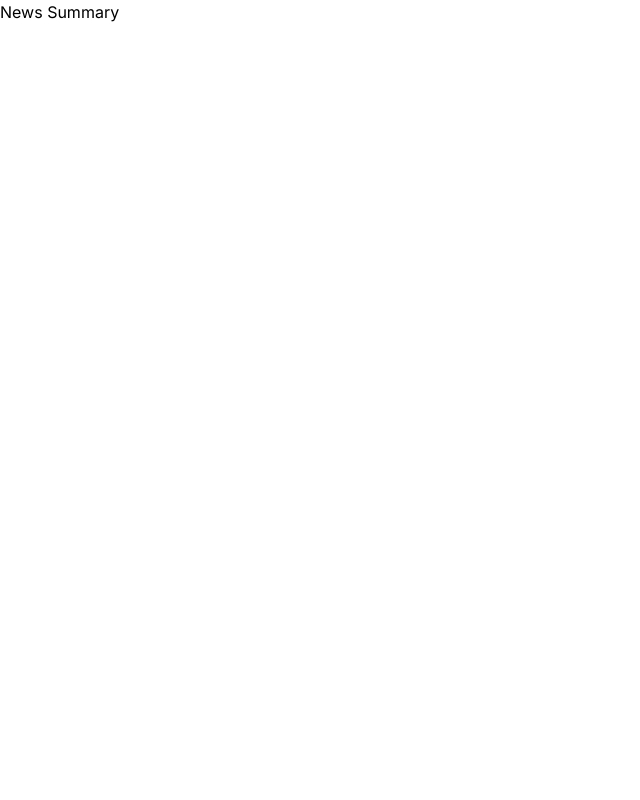
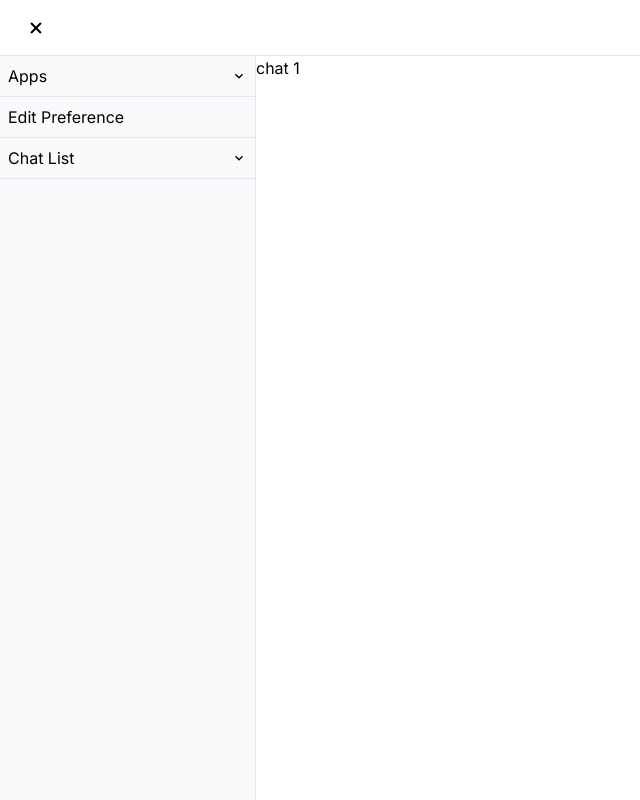
Before and after one commit to swortaljuju/llmapps, a Next.js app: page /newssummary in a window 1280 px wide. Shown: the whole page, without its empty margins (0-640 px from the left). Built offline with nearby package versions, Linux system fonts and the light colour scheme.

Commit message:
setup common apps layout

```diff
--- /dev/null
+++ b/app/common/appslayout.tsx
@@ -0,0 +1,160 @@
+'use client';
+
+import { useState } from 'react';
+import Link from 'next/link';
+import { BiMenu, BiX } from 'react-icons/bi';
+import { MdExpandMore, MdExpandLess } from 'react-icons/md';
+import {apps} from './constants';
+
+export interface ChatListItem {
+    label: string;
+    chatId: number;
+    onClick: (chatId: number) => void;
+}
+
+export interface ChatList {
+    title: string;
+    items: ChatListItem[];
+}
+
+interface AppsLayoutProps {
+    mainChat: React.ReactNode;
+    editPreference?: () => void;
+    chatList: ChatList;
+}
+
+export function AppsLayout({
+    mainChat,
+    editPreference,
+    chatList
+}: AppsLayoutProps) {
+    const [isNavOpen, setIsNavOpen] = useState(true);
+    const [expandedSections, setExpandedSections] = useState({
+        apps: false,
+        chatList: false,
+        });
+
+    const toggleSection = (section: 'apps' | 'chatList') => {
+        setExpandedSections(prev => ({
+            ...prev,
+            [section]: !prev[section]
+        }));
+    };
+
+    const [highLightPreference, setHighLightPreference] = useState(false);
+
+    const [chatHighlights, setChatHighlights] = useState<Record<number, boolean>>(
+        chatList.items.reduce((acc, item) => ({
+            ...acc,
+            [item.chatId]: false
+        }), {})
+    );
+
+    const resetHighlights = () => {
+        setHighLightPreference(false);
+        setChatHighlights(
+            Object.keys(chatHighlights).reduce((acc, key) => ({
+                ...acc,
+                [key]: false
+            }), {})
+        );
+    };
+
+    const onChatListItemClick = (chatListItem: ChatListItem) => {
+        resetHighlights();
+        setChatHighlights(prev => ({
+            ...prev,
+            [chatListItem.chatId]: true
+        }));
+        chatListItem.onClick(chatListItem.chatId);
+    }
+    return (
+        <div className="h-screen flex flex-col">
+            {/* Header */}
+            <header className="h-14 border-b flex items-center px-4 bg-white">
+                <button
+                    onClick={() => setIsNavOpen(!isNavOpen)}
+                    className="p-2 hover:bg-gray-100 rounded-md"
+                >
+                    {isNavOpen ? <BiX size={24} /> : <BiMenu size={24} />}
+                </button>
+            </header>
+
+            <div className="flex-1 flex overflow-hidden">
+                {/* Navigation Sidebar */}
+                <nav className={`w-64 border-r bg-gray-50 flex-shrink-0 flex flex-col transition-all duration-300 ease-in-out ${isNavOpen ? 'translate-x-0' : '-translate-x-64'}
+        `}>
+                    {/* Apps Section */}
+                    <div className="border-b">
+                        <button
+                            onClick={() => toggleSection('apps')}
+                            className="w-full p-2 flex items-center justify-between hover:bg-gray-100"
+                        >
+                            <span className="font-small">Apps</span>
+                            {expandedSections.apps ? <MdExpandLess /> : <MdExpandMore />}
+                        </button>
+                        {expandedSections.apps && (
+                            <div className="px-2 pb-1">
+                                {apps.
+                                filter(app => app.launched)
+                                .map(app => (
+                                    <Link
+                                        key={app.route}
+                                        href={app.route}
+                                        className="block px-4 py-1 rounded-md hover:bg-gray-100"
+                                    >
+                                        {app.name}
+                                    </Link>
+                                ))}
+                            </div>
+                        )}
+                    </div>
+                    {editPreference && (
+                        <div className="border-b">
+                            <button
+                            onClick={() => {
+                                resetHighlights();
+                                setHighLightPreference(true);
+                                editPreference();
+                            }}
+                            className={`w-full p-2 flex items-center justify-between hover:bg-gray-100 ${
+                                highLightPreference ? 'bg-blue-100' : ''
+                            }`}>
+                                <span className="font-small">Edit Preference</span>
+                            </button>
+                        </div>
+                    )}
+
+                    <div className="border-b">
+                        <button
+                            onClick={() => toggleSection('chatList')}
+                            className="w-full p-2 flex items-center justify-between hover:bg-gray-100"
+                        >
+                            <span className="font-small">{chatList.title}</span>
+                            {expandedSections.apps ? <MdExpandLess /> : <MdExpandMore />}
+                        </button>
+                        {expandedSections.chatList && (
+                            <div className="px-2 pb-1">
+                                {chatList.items
+                                .map(chatListItem => (
+                                    <button
+                            onClick={() => onChatListItemClick(chatListItem)}
+                            className={`w-full p-2 flex items-center justify-between hover:bg-gray-100 ${
+                                chatHighlights[chatListItem.chatId] ? 'bg-blue-100' : ''
+                            }`}>
+                                <span className="font-small">{chatListItem.label}</span>
+                            </button>
+                                ))}
+                            </div>
+                        )}
+                    </div>
+                </nav>
+
+                {/* Main Content */}
+                <main className="flex-1 overflow-auto bg-white">
+                    {mainChat}
+                </main>
+            </div>
+        </div>
+    );
+}
--- /dev/null
+++ b/app/common/constants.ts
@@ -0,0 +1,42 @@
+import { BiNews } from 'react-icons/bi';
+import { BsGraphUp, BsBook } from 'react-icons/bs';
+import { MdOutlineRestaurant } from 'react-icons/md';
+import { AiOutlineShopping } from 'react-icons/ai';
+
+export const apps = [
+    {
+        name: "News Summary",
+        description: "Weekly news summary",
+        icon: BiNews,
+        launched: true,
+        route: "/newssummary"
+    },
+    {
+        name: "Stock Summary (Coming Soon)",
+        description: "Weekly stock summary",
+        icon: BsGraphUp,
+        launched: false,
+        route: "/stock"
+    },
+    {
+        name: "Recipe Recommendation (Coming Soon)",
+        description: "Recommend weekly recipe",
+        icon: MdOutlineRestaurant,
+        launched: false,
+        route: "/menurecipe"
+    },
+    {
+        name: "Shopping Guide (Coming Soon)",
+        description: "Detailed production comparison and shopping suggestion",
+        icon: AiOutlineShopping,
+        launched: false,
+        route: "/shoppingguide"
+    },
+    {
+        name: "Knowledge Assistant (Coming Soon)",
+        description: "Generate questions to review the note of any knowledge from a book or an open course or a podcast and further expand some ideas from the book",
+        icon: BsBook,
+        launched: false,
+        route: "/booknotes"
+    }
+];
--- a/app/newssummary/page.tsx
+++ b/app/newssummary/page.tsx
@@ -1,8 +1,72 @@
 // News summary app
 'use client';
+import { AppsLayout, ChatList, ChatListItem } from "../common/appslayout";
+import { useState } from 'react';
 
 export default function NewsSummary() {
+    const [mainUiMode, setMainUiMode] = useState<MainUiMode>(MainUiMode.Chat);
+    const [chatId, setChatId] = useState<number>(1);
+    const onChatListItemClick = (chatId: number) => {
+        setChatId(chatId);
+        setMainUiMode(MainUiMode.Chat); }
+    const chatList: ChatList = {
+        title: 'Chat List',
+        items: [
+            {
+                label: 'Chat 1',
+                chatId: 1,
+                onClick: onChatListItemClick
+            },
+            {
+                label: 'Chat 2',
+                chatId: 2,
+                onClick: onChatListItemClick
+            },
+            {
+                label: 'Chat 3',
+                chatId: 3,
+                onClick: onChatListItemClick
+            }
+        ]
+    }
+
+    const mainChat = <NewsSummaryMainUi mainUiMode={mainUiMode} chatId={chatId}></NewsSummaryMainUi>;
+
     return (
-        <div>News Summary</div>
+        <AppsLayout
+            mainChat={mainChat}
+            editPreference={() => { setMainUiMode(MainUiMode.EditPreference) }}
+            chatList={chatList}
+        ></AppsLayout>
     );
 }
+
+enum MainUiMode {
+    EditPreference = 'EditPreference',
+    Chat = 'Chat',
+}
+
+interface NewsSummaryMainUiProps {
+    mainUiMode: MainUiMode;
+    chatId: number;
+}
+
+function NewsSummaryMainUi({
+    mainUiMode,
+    chatId
+}: NewsSummaryMainUiProps) {
+    const renderPage = () => {
+        switch (mainUiMode) {
+            case MainUiMode.EditPreference:
+                return <div> Edit Preference</div>;
+            case MainUiMode.Chat:
+                return <div> chat {chatId}</div>;
+        }
+    };
+
+    return (
+        <div>
+            {renderPage()}
+        </div>
+    );
+}
--- a/app/page.tsx
+++ b/app/page.tsx
@@ -1,13 +1,10 @@
 'use client';
 
 import { useState } from 'react';
-import { BiNews } from 'react-icons/bi';
-import { BsGraphUp, BsBook } from 'react-icons/bs';
-import { MdOutlineRestaurant } from 'react-icons/md';
-import { AiOutlineShopping } from 'react-icons/ai';
+import { apps } from './common/constants';
 import { BiLoaderAlt } from 'react-icons/bi';
 import { useRouter } from "next/navigation";
-import {getBackendApiUrl} from "./utils"
+import {getBackendApiUrl} from "./common/utils"
 
 enum PageState {
   AppsSummary = 'AppsSummary',
@@ -37,33 +34,7 @@ export default function Home() {
 }
 
 function AppsSummary({ onStateChange }: { onStateChange: (state: PageState) => void }) {
-  const apps = [
-    {
-      name: "News Summary",
-      description: "Weekly news summary",
-      icon: BiNews
-    },
-    {
-      name: "Stock Summary",
-      description: "Weekly stock summary",
-      icon: BsGraphUp
-    },
-    {
-      name: "Recipe Recommendation",
-      description: "Recommend weekly recipe",
-      icon: MdOutlineRestaurant
-    },
-    {
-      name: "Shopping Guide",
-      description: "Detailed production comparison and shopping suggestion",
-      icon: AiOutlineShopping
-    },
-    {
-      name: "Book Note",
-      description: "Generate questions to review the note of a book and further expand some ideas from the book",
-      icon: BsBook
-    }
-  ];
+
   return (
     <div className="min-h-screen p-8 bg-gray-100">
       <h1 className="text-4xl font-bold text-center mb-8">LLM App Portfolio</h1>
```
Also changed, not shown: app/common/utils.ts (renamed from app/utils.ts).
